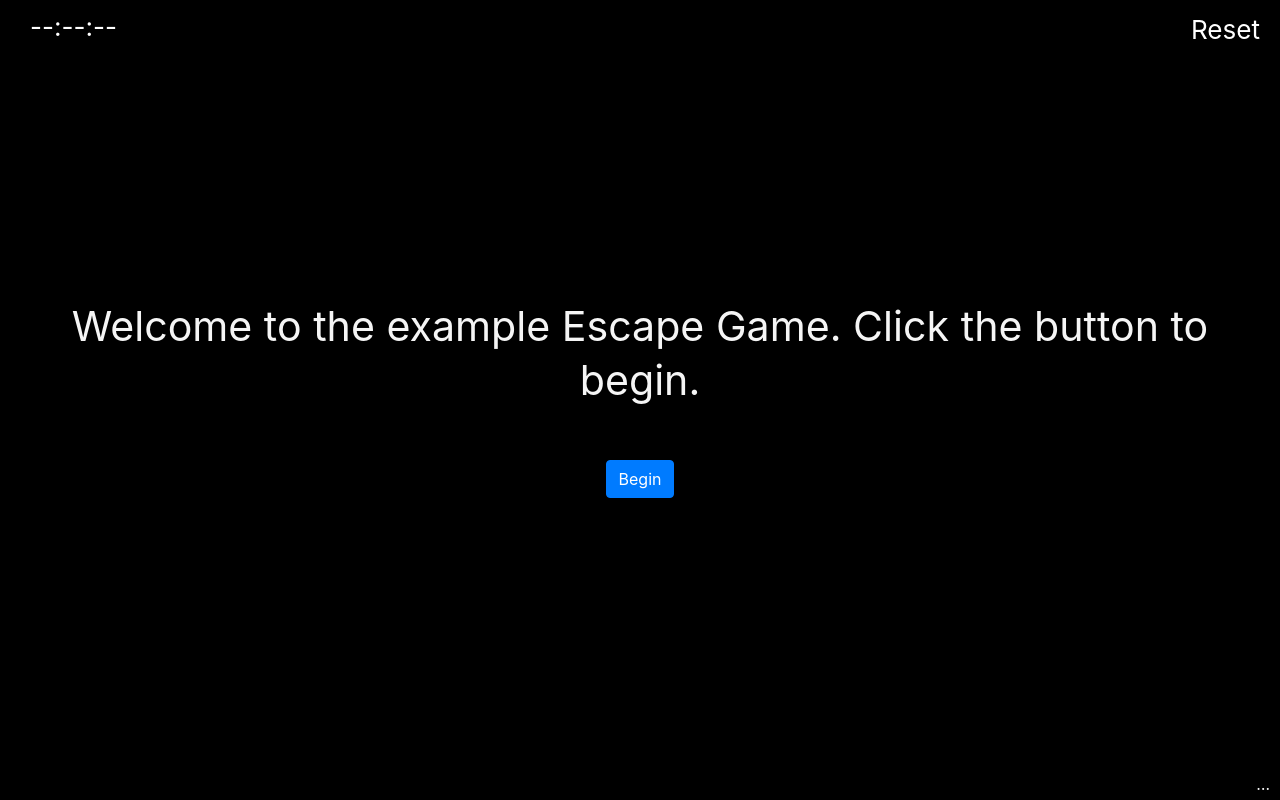
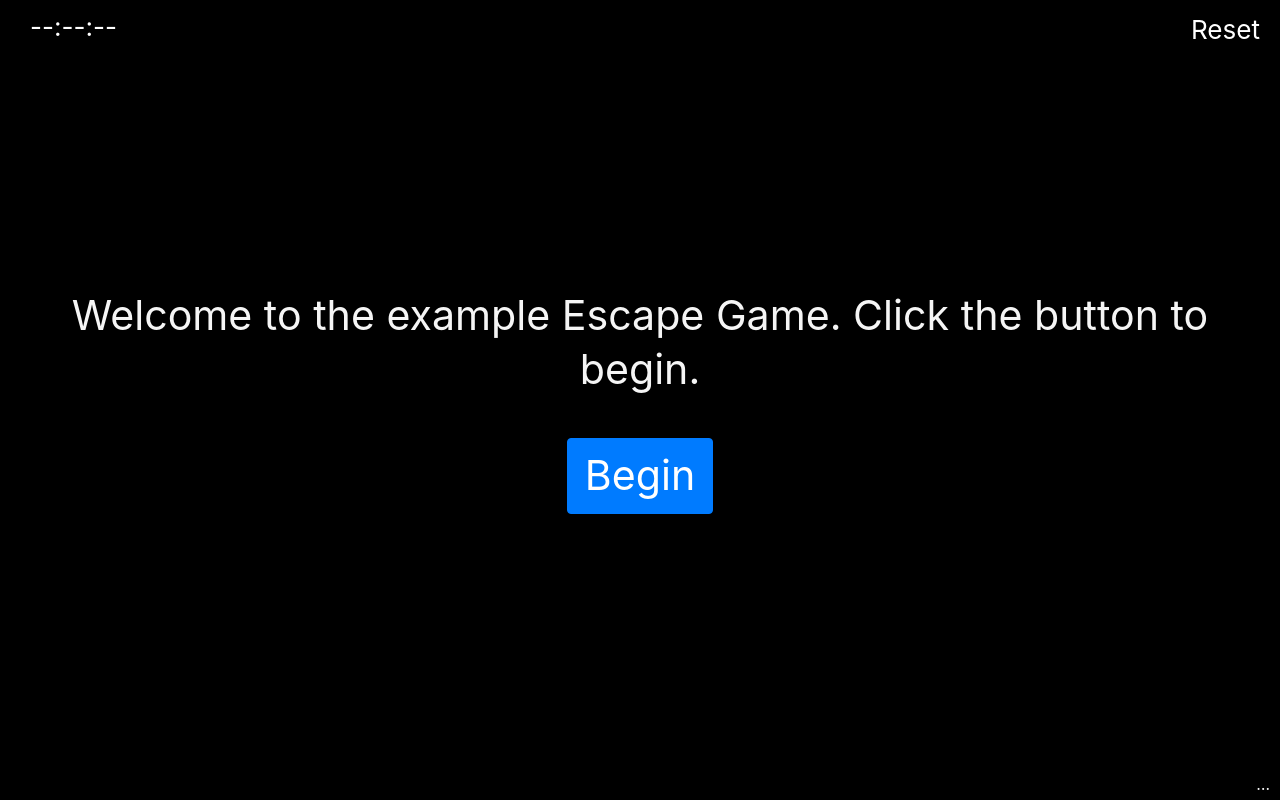
Before and after one commit to tvStatic/escapeStartist, an Angular app: page /escape in a window 1280 px wide. Built offline with nearby package versions, Linux system fonts and the light colour scheme.

Commit message:
Formatting

```diff
--- a/src/app/edit/stage-list/stage-list.component.scss
+++ b/src/app/edit/stage-list/stage-list.component.scss
@@ -12,5 +12,5 @@
 }
 
 p {
-    white-space: pre;
+    white-space: pre-wrap;
 }
--- a/src/app/escape/intro/intro.component.scss
+++ b/src/app/escape/intro/intro.component.scss
@@ -0,0 +1,10 @@
+button {
+    height: calc(1.5em + .75rem + 2px);
+    vertical-align: baseline;
+}
+
+button {
+    font-size: inherit;
+    line-height: inherit;
+    padding: calc(1px + (4 - 1) * ((100vw - 300px) / (1600 - 300))) calc(6px + (21 - 6) * ((100vw - 300px) / (1600 - 300)));
+}
```
